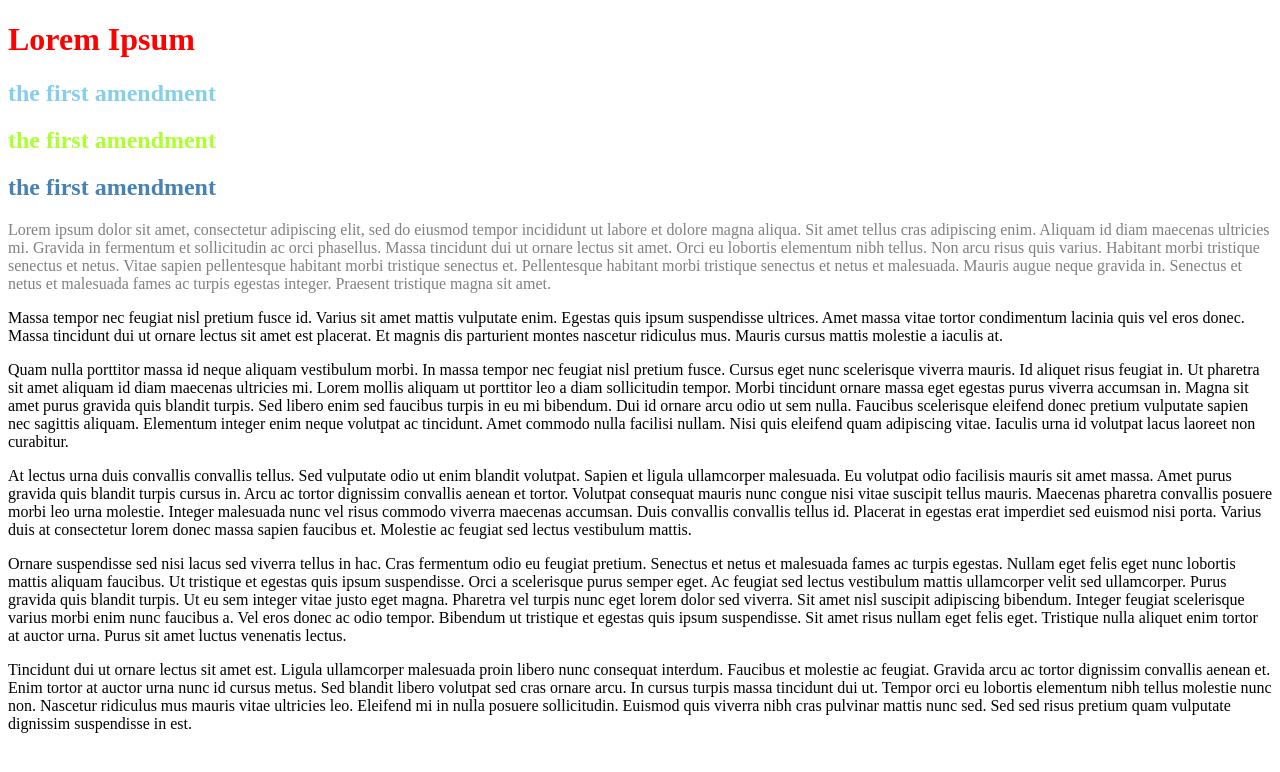
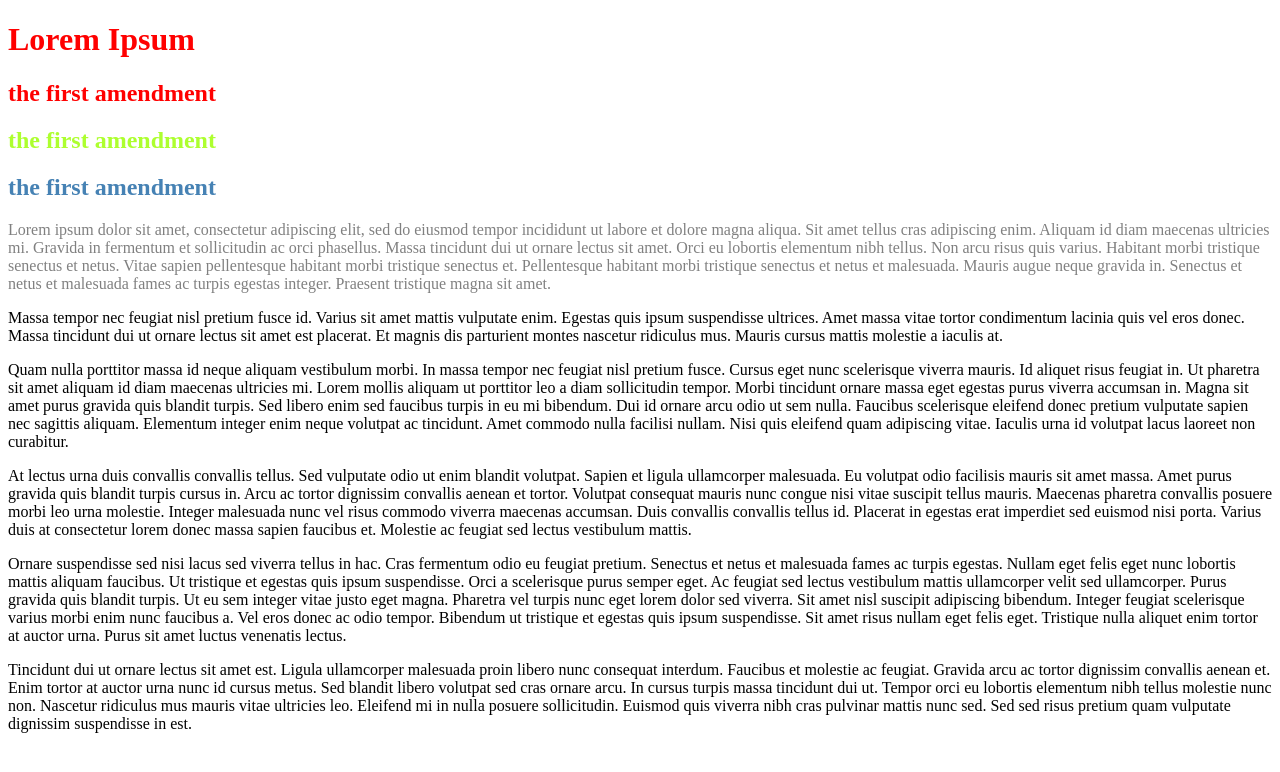
Before and after one commit to kimseunghyun-kr/git_test, a plain HTML site: page CSS_attempt/index.html in a window 1280 px wide. In both pictures the pointer is over the element 640 px from the left and 93 px from the top of the page. Drawn offline with Linux system fonts and the light colour scheme.

Commit message:
css hover

```diff
--- a/CSS_attempt/style.css
+++ b/CSS_attempt/style.css
@@ -2,7 +2,7 @@
     background: red;
 } */
 
-h2 {
+h2:hover {
     color: red
 }
 
```
Also changed, not shown: CSS_attempt/index.html (+5 -1 lines).
